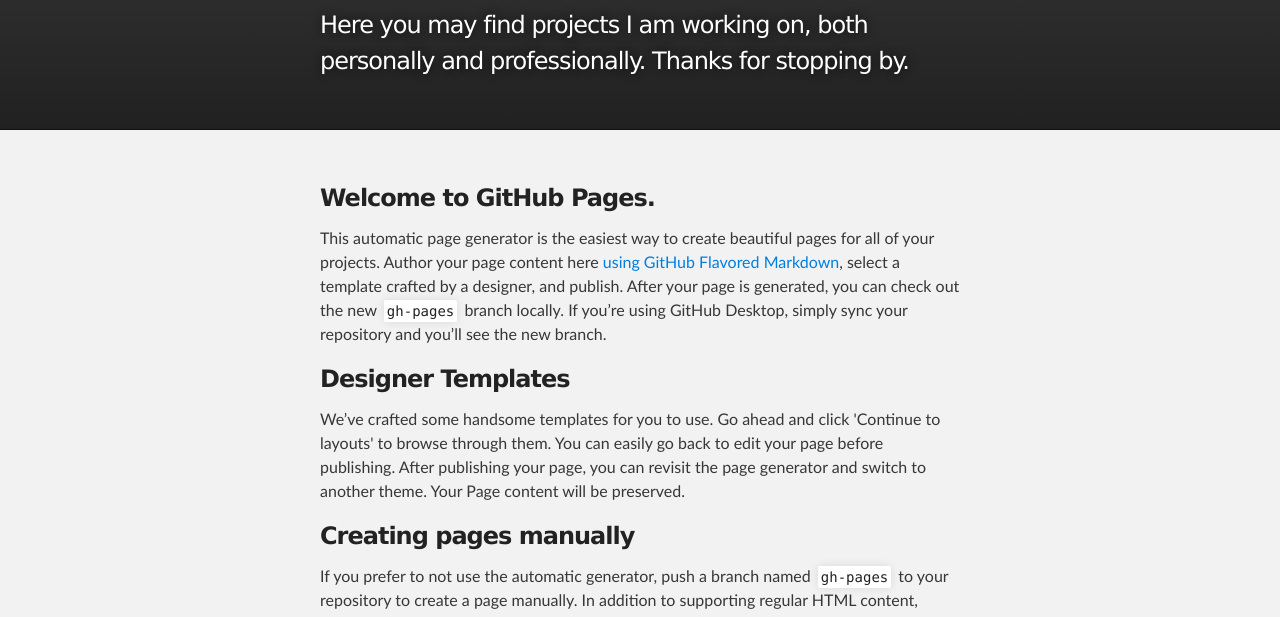
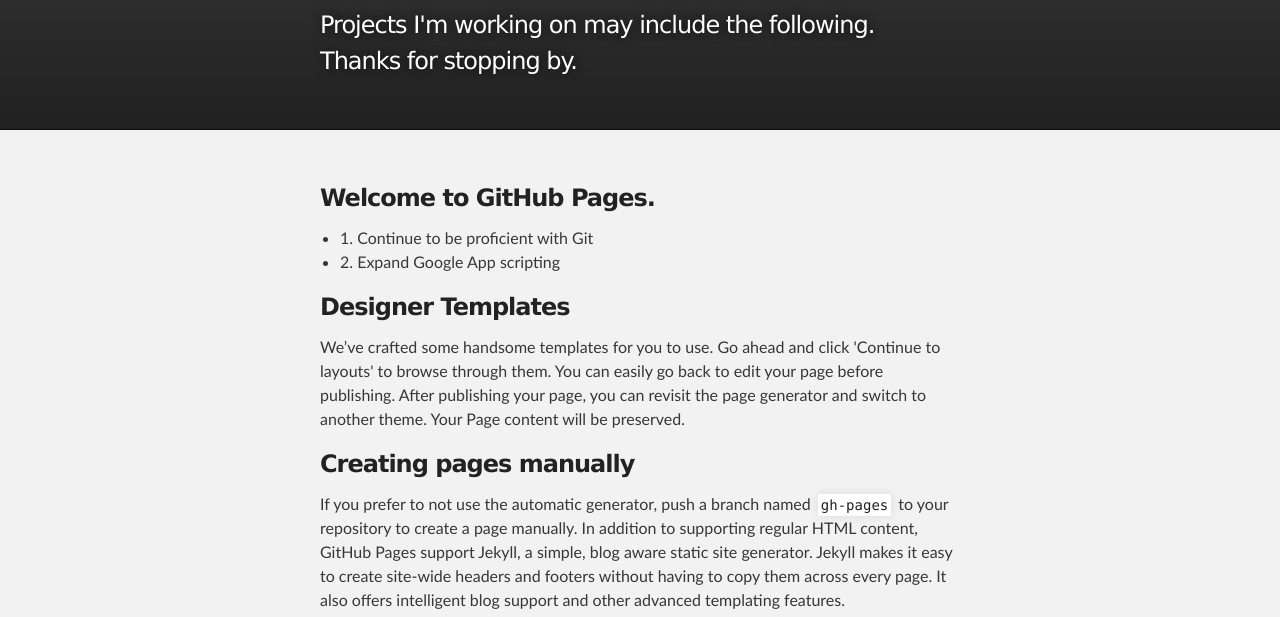
Before and after one commit to cboman/craigboman.github.io, a plain HTML site: page index.html in a window 1280 px wide. Shown: the part 116-733 px from the top of the page. Drawn offline with Linux system fonts and the light colour scheme.

Commit message:
Index update

```diff
--- a/index.html
+++ b/index.html
@@ -19,7 +19,7 @@
           <a id="forkme_banner" href="https://github.com/craigboman">View on GitHub</a>
 
           <h1 id="project_title">CraigBoman.GitHub.io</h1>
-          <h2 id="project_tagline">Here you may find projects I am working on, both personally and professionally. Thanks for stopping by.</h2>
+          <h2 id="project_tagline">Projects I'm working on may include the following. Thanks for stopping by.</h2>
 
         </header>
     </div>
@@ -30,7 +30,10 @@
         <h3>
 <a id="welcome-to-github-pages" class="anchor" href="#welcome-to-github-pages" aria-hidden="true"><span aria-hidden="true" class="octicon octicon-link"></span></a>Welcome to GitHub Pages.</h3>
 
-<p>This automatic page generator is the easiest way to create beautiful pages for all of your projects. Author your page content here <a href="https://guides.github.com/features/mastering-markdown/">using GitHub Flavored Markdown</a>, select a template crafted by a designer, and publish. After your page is generated, you can check out the new <code>gh-pages</code> branch locally. If you’re using GitHub Desktop, simply sync your repository and you’ll see the new branch.</p>
+<ul>
+	<li>1. Continue to be proficient with Git</li>
+    <li>2. Expand Google App scripting</li>
+</ul>
 
 <h3>
 <a id="designer-templates" class="anchor" href="#designer-templates" aria-hidden="true"><span aria-hidden="true" class="octicon octicon-link"></span></a>Designer Templates</h3>
```
